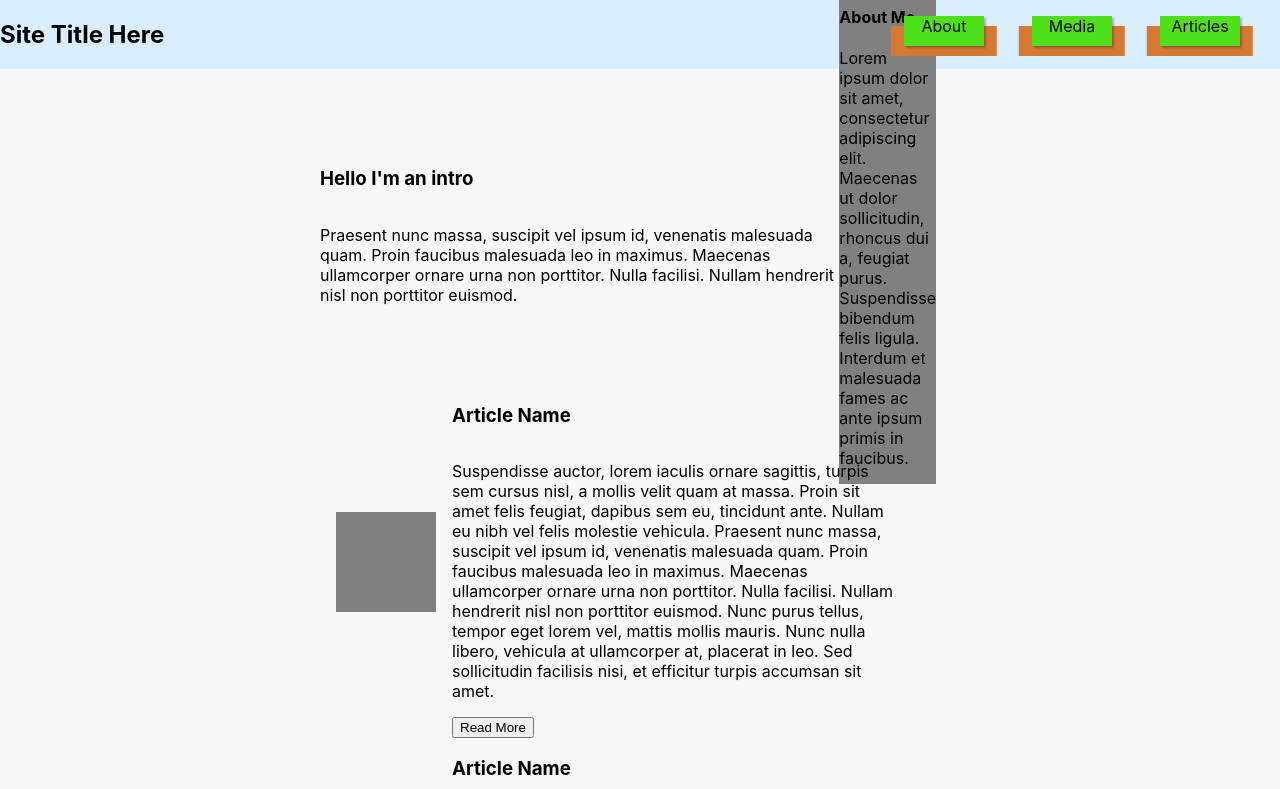
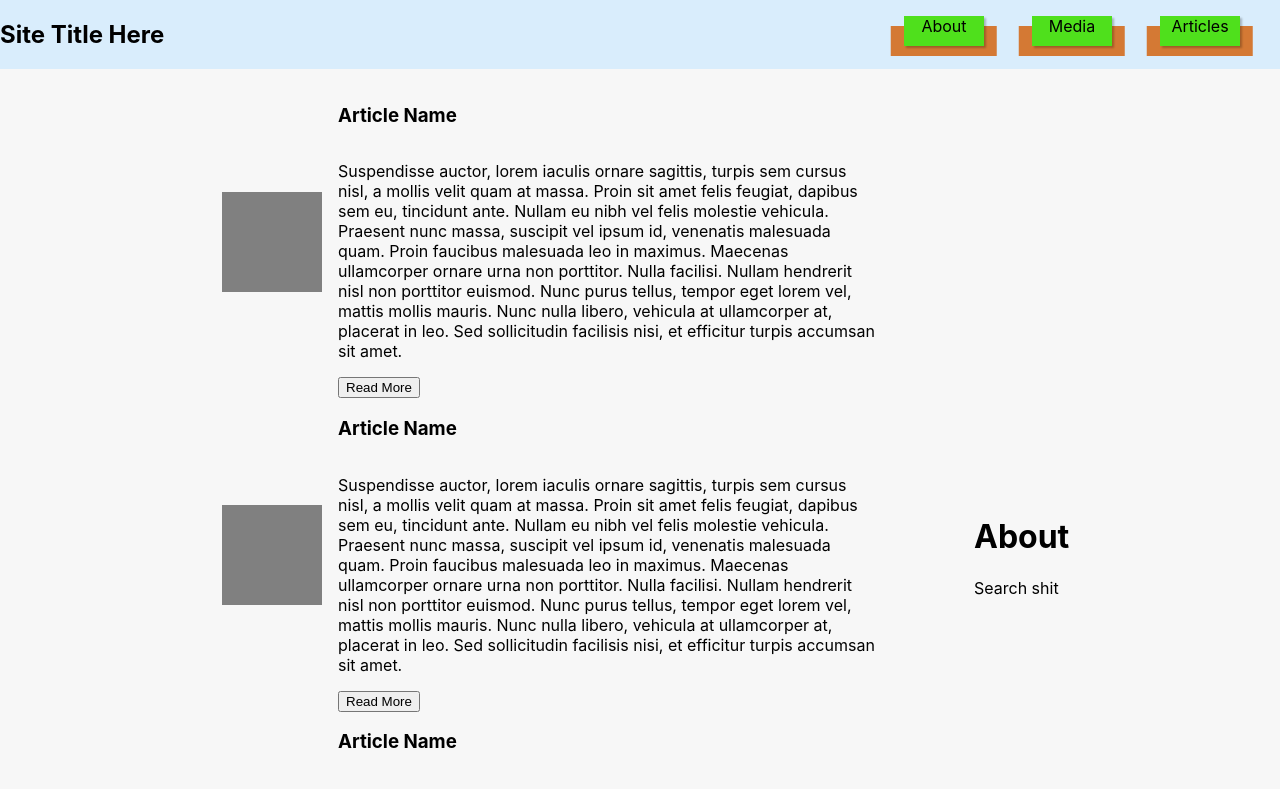
Before and after one commit to wilsonj806/react-headless-press-blog, a React (Create React App) app in the folder react-app/: page / in a window 1280 px wide. Shown: the top 789 px of the page. Built offline with nearby package versions, Linux system fonts and the light colour scheme.

Commit message:
Simpilfy layout of the landing page
Removed the About Card and the Intro section in the Landing page. Added a crude Side Nav to the Base Layout and made some styling changes to accomodate.

```diff
--- a/react-app/src/components/AboutCard.js
+++ /dev/null
@@ -1,23 +0,0 @@
-import React from "react";
-
-const style = {
-  width: "12rem",
-  height: "auto",
-  background: "grey",
-  // TODO make this a media query and bump it so that the About Card
-  // ...is the first thing mobile users see
-  marginRight: "24px",
-};
-
-const AboutCard = () => (
-  <section style={style}>
-    <h1>About Me</h1>
-    <p>
-      Lorem ipsum dolor sit amet, consectetur adipiscing elit. Maecenas ut dolor
-      sollicitudin, rhoncus dui a, feugiat purus. Suspendisse bibendum felis
-      ligula. Interdum et malesuada fames ac ante ipsum primis in faucibus.
-    </p>
-  </section>
-);
-
-export default AboutCard;
--- a/react-app/src/index.css
+++ b/react-app/src/index.css
@@ -13,9 +13,19 @@ code {
     monospace;
 }
 
+.ctr-base-layout {
+  display: flex;
+  flex-flow: row wrap;
+  justify-content: center;
+  align-items: center;
+}
+
+.landing {
+  max-width: 60%;
+}
+
 .ctr-landing-content {
-  width: 50%;
-  margin: auto;
+  /* width: 50%; */
   display: flex;
   justify-content: center;
   align-items: center;
--- a/react-app/src/layouts/BaseLayout.js
+++ b/react-app/src/layouts/BaseLayout.js
@@ -3,10 +3,14 @@ import PrimaryNav from "../components/PrimNav";
 
 const BaseLayout = ({ children }) => {
   return (
-    <>
+    <div className="ctr-base-layout">
       <PrimaryNav />
       {children}
-    </>
+      <div style={{ width: "100px" }}>
+        <h1>About</h1>
+        <p>Search shit</p>
+      </div>
+    </div>
   );
 };
 
--- a/react-app/src/pages/Landing.js
+++ b/react-app/src/pages/Landing.js
@@ -2,14 +2,13 @@ import React from "react";
 
 import DumbCard from "../components/DumbCard";
 import BaseLayout from "../layouts/BaseLayout";
-import AboutCard from "../components/AboutCard";
 
 const Landing = () => {
   return (
     <BaseLayout>
       <article className="landing">
         <div className="ctr-landing-content">
-          <section className="intro">
+          {/* <section className="intro">
             <div className="ctr-intro">
               <div className="intro-content">
                 <h1>Hello I'm an intro</h1>
@@ -20,9 +19,8 @@ const Landing = () => {
                   facilisi. Nullam hendrerit nisl non porttitor euismod.
                 </p>
               </div>
-              <AboutCard />
             </div>
-          </section>
+          </section> */}
           <section className="blogs-list">
             <DumbCard />
             <DumbCard />
```
